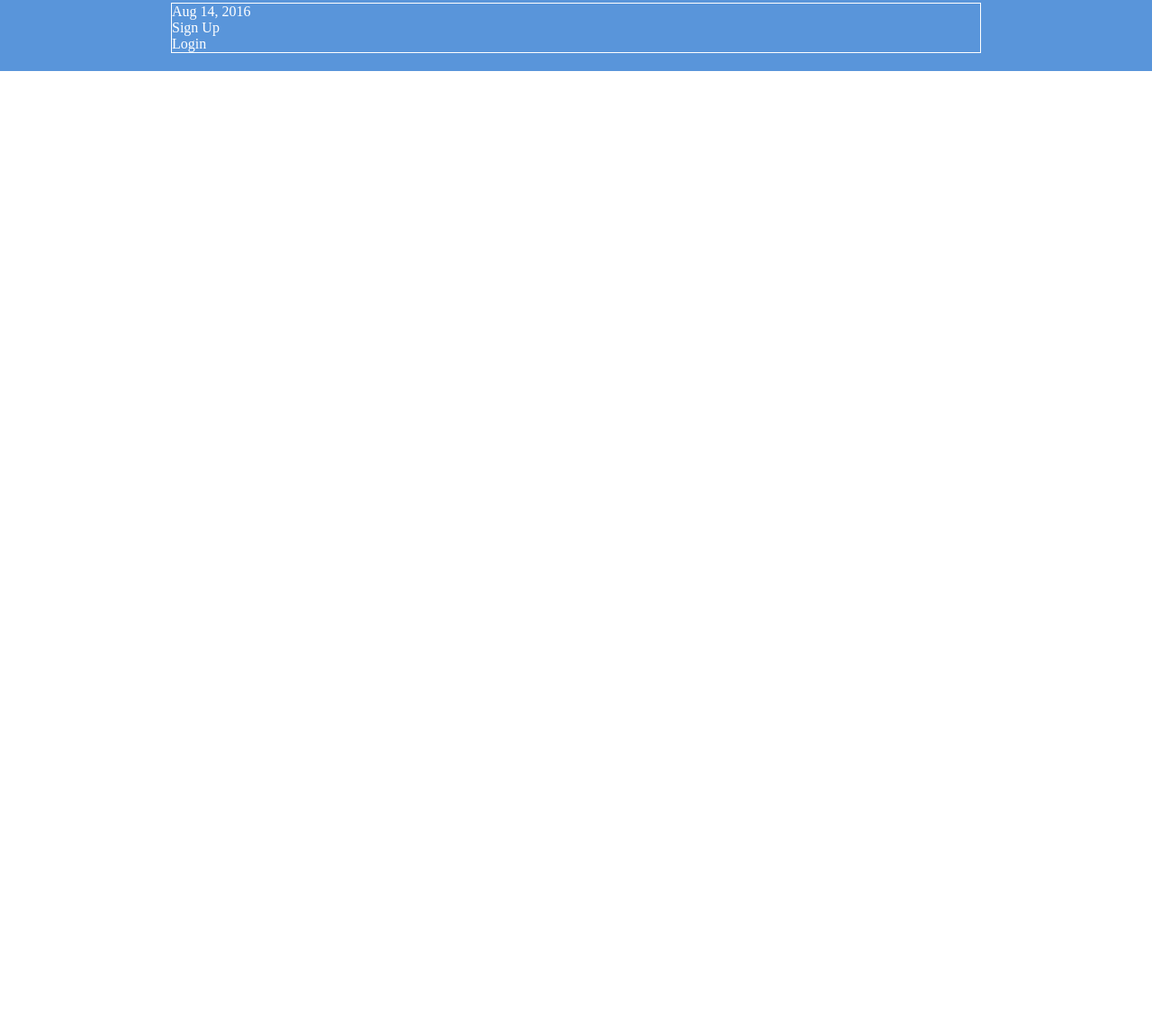
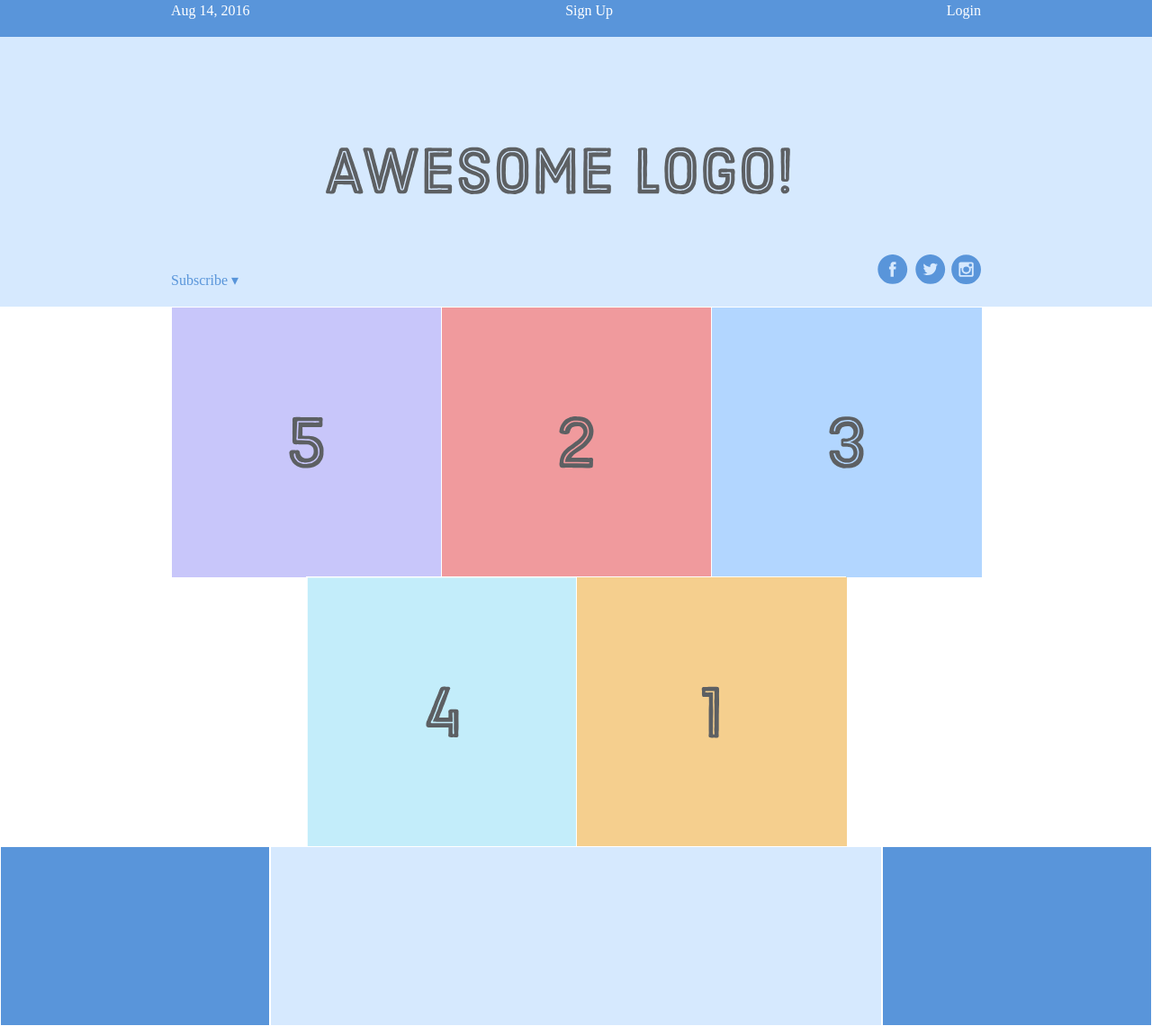
Before and after one commit to jcubby86/CS260, a plain HTML site: page html/flexbox.html in a window 1280 px wide. Shown: the part 17-1158 px from the top of the page at 90% size. Before the commit the page ends 800 px from the top, so only its background shows below. Drawn offline with Linux system fonts and the light colour scheme.

Commit message:
Flexbox stuff

```diff
--- a/html/flexbox.css
+++ b/html/flexbox.css
@@ -7,12 +7,90 @@
 .menu-container {
   color: #fff;
   background-color: #5995DA;  /* Blue */
-    padding: 20px 0;
+  padding: 20px;
   display: flex;
   justify-content: center;
 }
 
 .menu {
-    border: 1px solid #fff;  /* For debugging */
   width: 900px;
+  display: flex;
+  justify-content: space-between;
 }
+
+.links {
+  display: flex;
+  justify-content: flex-end;
+}
+
+.login {
+  margin-left: 20px;
+}
+
+.header-container {
+  color: #5995DA;
+  background-color: #D6E9FE;
+  display: flex;
+  justify-content: center;
+}
+
+.header {
+  width: 900px;
+  height: 300px;
+  display: flex;
+  justify-content: space-between;
+  align-items: center;
+}
+
+.photo-grid-container {
+  display: flex;
+  justify-content: center;
+}
+
+.photo-grid {
+  width: 900px;
+  height: 600px;
+  display: flex;
+  align-items: center;
+  justify-content: center;
+  flex-wrap: wrap;
+  flex-direction: row;
+}
+
+.photo-grid-item {
+  border: 1px solid #fff;
+  width: 300px;
+  height: 300px;
+}
+
+.first-item{
+  order: 1;
+}
+
+.last-item {
+  order: -1;
+}
+
+.social, .subscribe {
+  align-self: flex-end;
+  margin-bottom: 20px;
+}
+
+.footer {
+  display: flex;
+  justify-content: space-between;
+}
+
+.footer-item {
+  border: 1px solid #fff;
+  background-color: #D6E9FE;
+  height: 200px;
+  flex: 1;
+}
+
+.footer-one,
+.footer-three {
+  background-color: #5995DA;
+  flex: initial;
+  width: 300px;
+}
--- a/html/flexbox.html
+++ b/html/flexbox.html
@@ -13,5 +13,41 @@
         <div class='login'>Login</div>
       </div>
     </div>
+
+    <div class='header-container'>
+      <div class='header'>
+        <div class='subscribe'>Subscribe &#9662;</div>
+        <div class='logo'><img src='images/awesome-logo.svg'/></div>
+        <div class='social'><img src='images/social-icons.svg'/></div>
+      </div>
+    </div>
+
+    <div class='photo-grid-container'>
+      <div class='photo-grid'>
+        <div class='photo-grid-item first-item'>
+          <img src='images/one.svg'/>
+        </div>
+        <div class='photo-grid-item'>
+          <img src='images/two.svg'/>
+        </div>
+        <div class='photo-grid-item'>
+          <img src='images/three.svg'/>
+        </div>
+        <div class='photo-grid-item'>
+          <img src='images/four.svg'/>
+        </div>
+        <div class='photo-grid-item last-item'>
+          <img src='images/five.svg'/>
+        </div>
+      </div>
+    </div>
+
+    <div class='footer'>
+      <div class='footer-item footer-one'></div>
+      <div class='footer-item footer-two'></div>
+      <div class='footer-item footer-three'></div>
+    </div>
+
+
   </body>
 </html>
--- /dev/null
+++ b/lab1.jmbastian.com/styles.css
@@ -0,0 +1,80 @@
+* {
+    margin: 0;
+    padding: 0;
+    box-sizing: border-box;
+}
+
+.page {
+    display: flex;
+    flex-wrap: wrap;
+}
+
+  .section {
+    width: 100%;
+    height: 300px;
+    display: flex;
+    justify-content: center;
+    align-items: center;
+}
+
+  .menu {
+    background-color: #5995DA;
+    height: 80px;
+}
+
+.header {
+    background-color: #B2D6FF;
+}
+
+.content {
+    background-color: #EAEDF0;
+    height: 600px;
+}
+
+.sign-up {
+    background-color: #D6E9FE;
+}
+
+.feature-1 {
+    background-color: #F5CF8E;
+}
+
+.feature-2 {
+    background-color: #F09A9D;
+}
+
+.feature-3 {
+    background-color: #C8C6FA;
+}
+
+
+/* Tablet Styles */
+@media only screen and (min-width: 401px) and (max-width: 960px) {
+    .sign-up, .feature-1, .feature-2, .feature-3 {
+        width: 50%;
+    }
+}
+
+/* Desktop Styles */
+@media only screen and (min-width: 961px) {
+    .page {
+      width: 960px;
+      margin: 0 auto;
+    }
+    .feature-1,
+    .feature-2,
+    .feature-3 {
+      width: 33.3%;
+    }
+    .header {
+      height: 400px;
+    }
+
+    .sign-up {
+        height: 200px;
+        order: 1;
+    }
+    .content {
+        order: 2;
+    }
+  }
```
Also changed, not shown: lab1.jmbastian.com/index.html (+31 -11 lines), lab1.jmbastian.com/images/content.svg (added), lab1.jmbastian.com/images/feature.svg (added), lab1.jmbastian.com/images/header.svg (added), lab1.jmbastian.com/images/sign-up.svg (added). Lines whose indentation alone changed are shown as unchanged.
